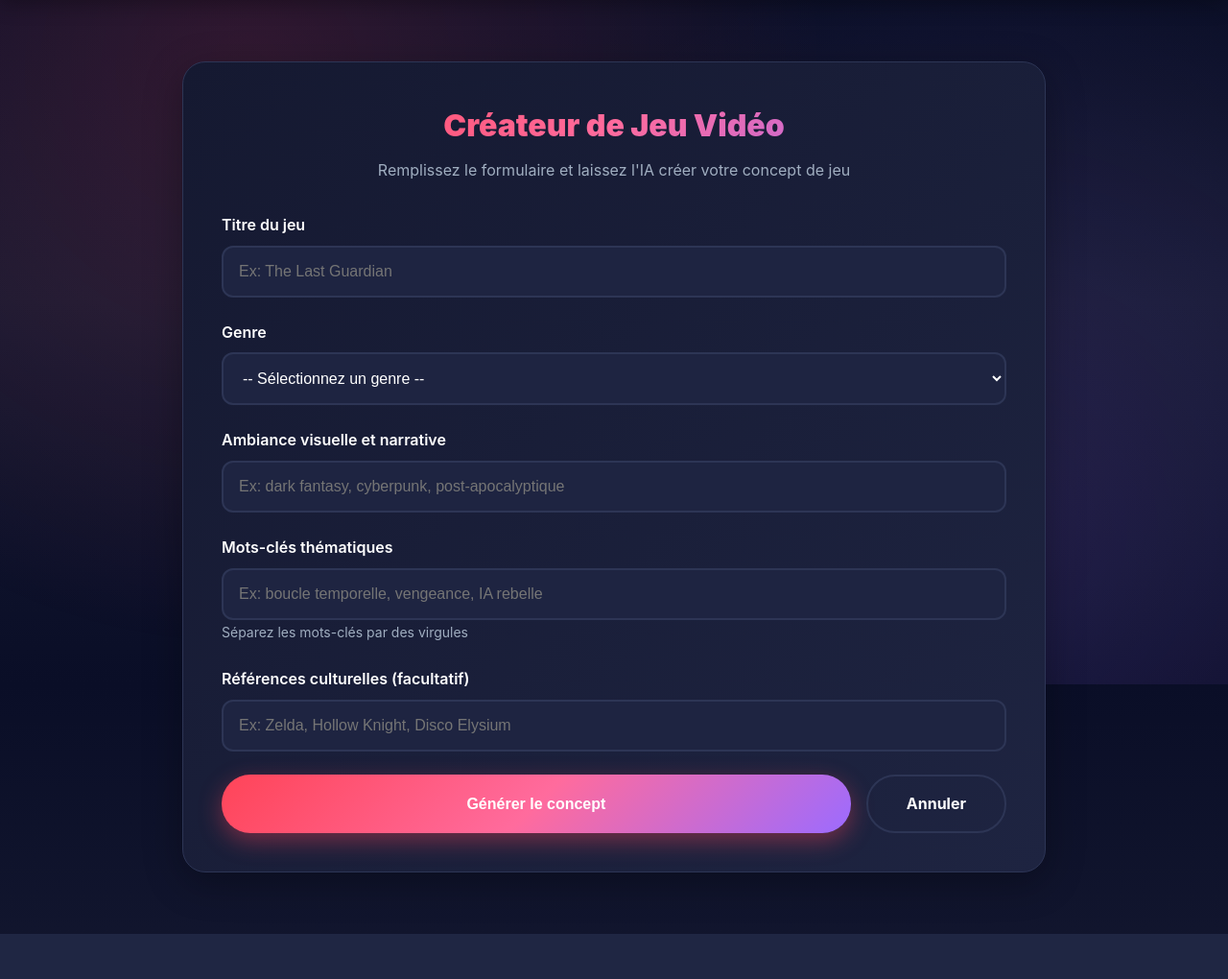
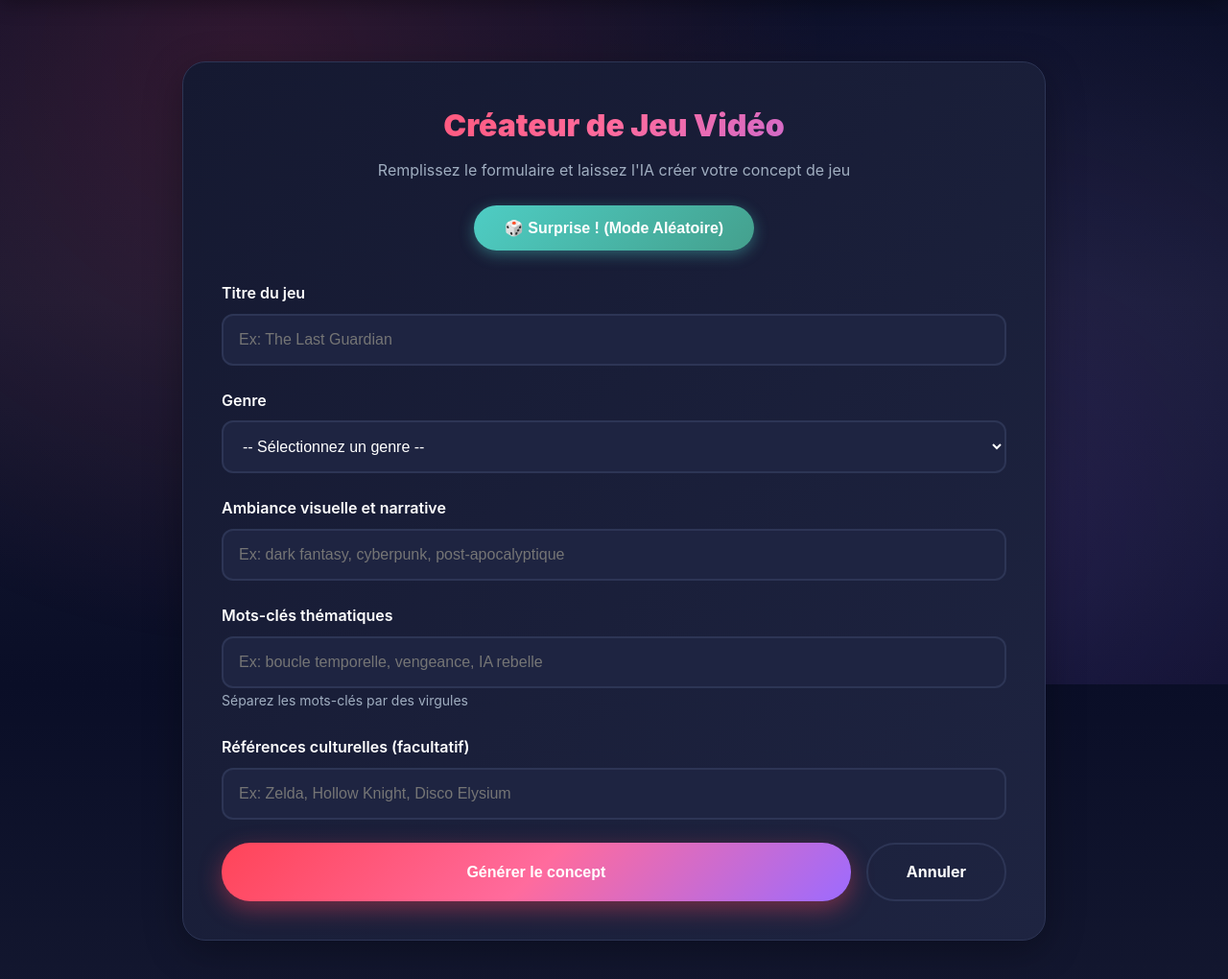
Before and after one commit to nicolasdraperi/GamerForge, a Django app: page /create/ in a window 1280 px wide. Shown: the part 87-1107 px from the top of the page at 96% size. Before the commit the page ends 1060 px from the top, so only its background shows below. Run offline with Django 5.2, Linux system fonts and the light colour scheme; the visitor is signed in with stand-in values (Sample User, id 1).

Commit message:
feat: Ajout mode aléatoire pour génération automatique

```diff
--- a/gameforge/templates/studio/create.html
+++ b/gameforge/templates/studio/create.html
@@ -7,6 +7,11 @@
   <div class="form-header">
     <h2>Créateur de Jeu Vidéo</h2>
     <p style="color: var(--text-gray);">Remplissez le formulaire et laissez l'IA créer votre concept de jeu</p>
+
+
+    <button type="button" id="randomBtn" class="btn-random">
+      🎲 Surprise ! (Mode Aléatoire)
+    </button>
   </div>
 
   <form method="POST" id="createGameForm" action="{% url 'create_game' %}">
@@ -313,6 +318,45 @@
     font-size: 0.875rem;
     opacity: 0.8;
   }
+
+
+  .btn-random {
+    margin-top: 1.5rem;
+    padding: 0.875rem 2rem;
+    background: linear-gradient(135deg, #4ECDC4 0%, #44A08D 100%);
+    color: white;
+    border: none;
+    border-radius: 25px;
+    font-size: 1rem;
+    font-weight: 700;
+    cursor: pointer;
+    transition: all 0.3s ease;
+    box-shadow: 0 4px 15px rgba(78, 205, 196, 0.4);
+    display: inline-block;
+  }
+
+  .btn-random:hover {
+    transform: translateY(-3px) scale(1.02);
+    box-shadow: 0 6px 25px rgba(78, 205, 196, 0.6);
+  }
+
+  .btn-random:active {
+    transform: translateY(-1px) scale(0.98);
+  }
+
+  @keyframes fillIn {
+    0% {
+      background-color: rgba(78, 205, 196, 0.2);
+      transform: scale(1.02);
+    }
+    50% {
+      background-color: rgba(78, 205, 196, 0.3);
+    }
+    100% {
+      background-color: var(--bg-input);
+      transform: scale(1);
+    }
+  }
 </style>
 
 <script>
@@ -353,7 +397,7 @@
       const steps = stepDuration / updateInterval;
       const increment = progressDiff / steps;
 
-      // Activer l'étape correspondante
+
       if (target.step !== currentStep) {
         if (currentStep > 0) {
           document.getElementById(`step${currentStep}`).classList.remove('active');
@@ -402,6 +446,73 @@
       simulateProgress();
     }, 300);
   });
+
+
+  const randomBtn = document.getElementById('randomBtn');
+
+
+  const randomData = {
+    titles: [
+      "Chroniques d'Éternité", "L'Ombre du Nexus", "Royaume Fracturé",
+      "Échos du Vide", "Sentinelles Oubliées", "La Chute des Titans",
+      "Révolution Mécanique", "Légendes Perdues", "Aube Sanglante",
+      "Destinée Forgée", "L'Appel du Chaos", "Rêves Brisés"
+    ],
+    genres: ["RPG", "FPS", "Strategy", "Adventure", "Platformer", "Puzzle", "Metroidvania", "Visual Novel", "Dark Fantasy"],
+    ambiances: [
+      "dark fantasy médiévale", "cyberpunk dystopique", "post-apocalyptique",
+      "steampunk victorien", "space opera futuriste", "horreur lovecraftienne",
+      "médiéval fantastique coloré", "néon rétro années 80", "western sombre",
+      "monde onirique surréaliste", "thriller psychologique", "fantasy asiatique"
+    ],
+    themes: [
+      "vengeance, trahison, rédemption", "boucle temporelle, destin, sacrifice",
+      "IA rebelle, transhumanisme, liberté", "survie, espoir, communauté",
+      "corruption, pouvoir, choix moraux", "mémoire, identité, réalité",
+      "magie interdite, prophétie, guerre", "solitude, exploration, mystère",
+      "révolution, oppression, héroïsme", "mort, résurrection, immortalité"
+    ],
+    references: [
+      "Dark Souls, Bloodborne", "Cyberpunk 2077, Deus Ex", "The Last of Us, Metro",
+      "Bioshock, Dishonored", "Hollow Knight, Celeste", "Silent Hill, Resident Evil",
+      "Zelda, Skyrim", "Persona, Final Fantasy", "Witcher, Dragon Age",
+      "Control, Alan Wake", "Hades, Dead Cells", "Outer Wilds, Subnautica"
+    ]
+  };
+
+  function getRandomElement(array) {
+    return array[Math.floor(Math.random() * array.length)];
+  }
+
+  function fillRandomData() {
+
+    randomBtn.style.transform = 'scale(0.95)';
+    randomBtn.textContent = '🎲 Génération...';
+
+    setTimeout(() => {
+
+      document.getElementById('title').value = getRandomElement(randomData.titles);
+      document.getElementById('genre').value = getRandomElement(randomData.genres);
+      document.getElementById('ambiance').value = getRandomElement(randomData.ambiances);
+      document.getElementById('themes').value = getRandomElement(randomData.themes);
+      document.getElementById('references').value = getRandomElement(randomData.references);
+
+
+      const inputs = form.querySelectorAll('input[type="text"], select');
+      inputs.forEach((input, index) => {
+        input.style.animation = 'none';
+        setTimeout(() => {
+          input.style.animation = 'fillIn 0.4s ease-out';
+        }, index * 100);
+      });
+
+
+      randomBtn.style.transform = 'scale(1)';
+      randomBtn.textContent = '🎲 Surprise ! (Mode Aléatoire)';
+    }, 500);
+  }
+
+  randomBtn.addEventListener('click', fillRandomData);
 </script>
 
 
```
